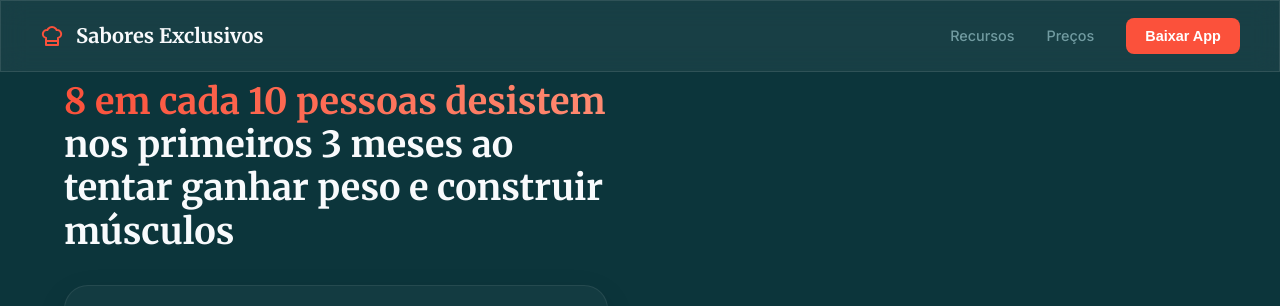
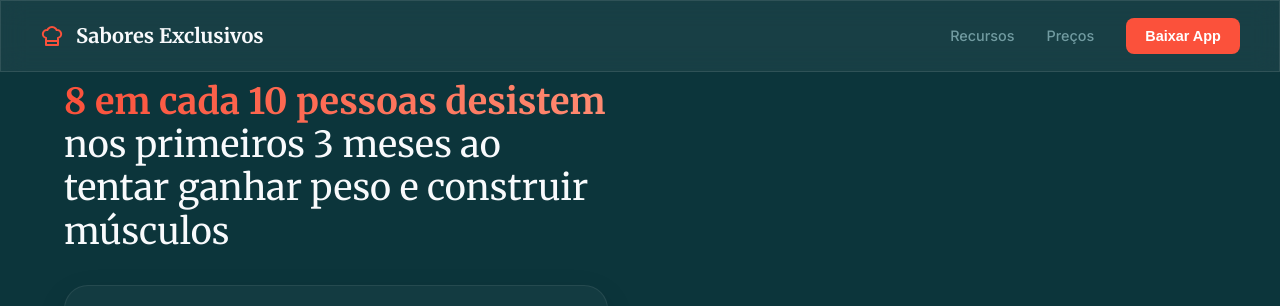
Before and after one commit to YohanSaibb026/LeadingPage, a React (Vite) app: page / in a window 1280 px wide. Shown: the top 306 px of the page. Built offline with nearby package versions, Linux system fonts and the light colour scheme.

Commit message:
style: finalize hero title weight contrast (bold highlight / normal secondary text)

```diff
--- a/src/App.css
+++ b/src/App.css
@@ -162,7 +162,7 @@
 .title-secondary {
     display: inline;
     color: var(--text-main);
-    font-weight: inherit;
+    font-weight: 400;
 }
 
 .hero-subtitle-container {
@@ -757,7 +757,7 @@
 }
 
 .title-secondary {
-    font-weight: inherit;
+    font-weight: 400;
 }
 
 .price-divider {
```
